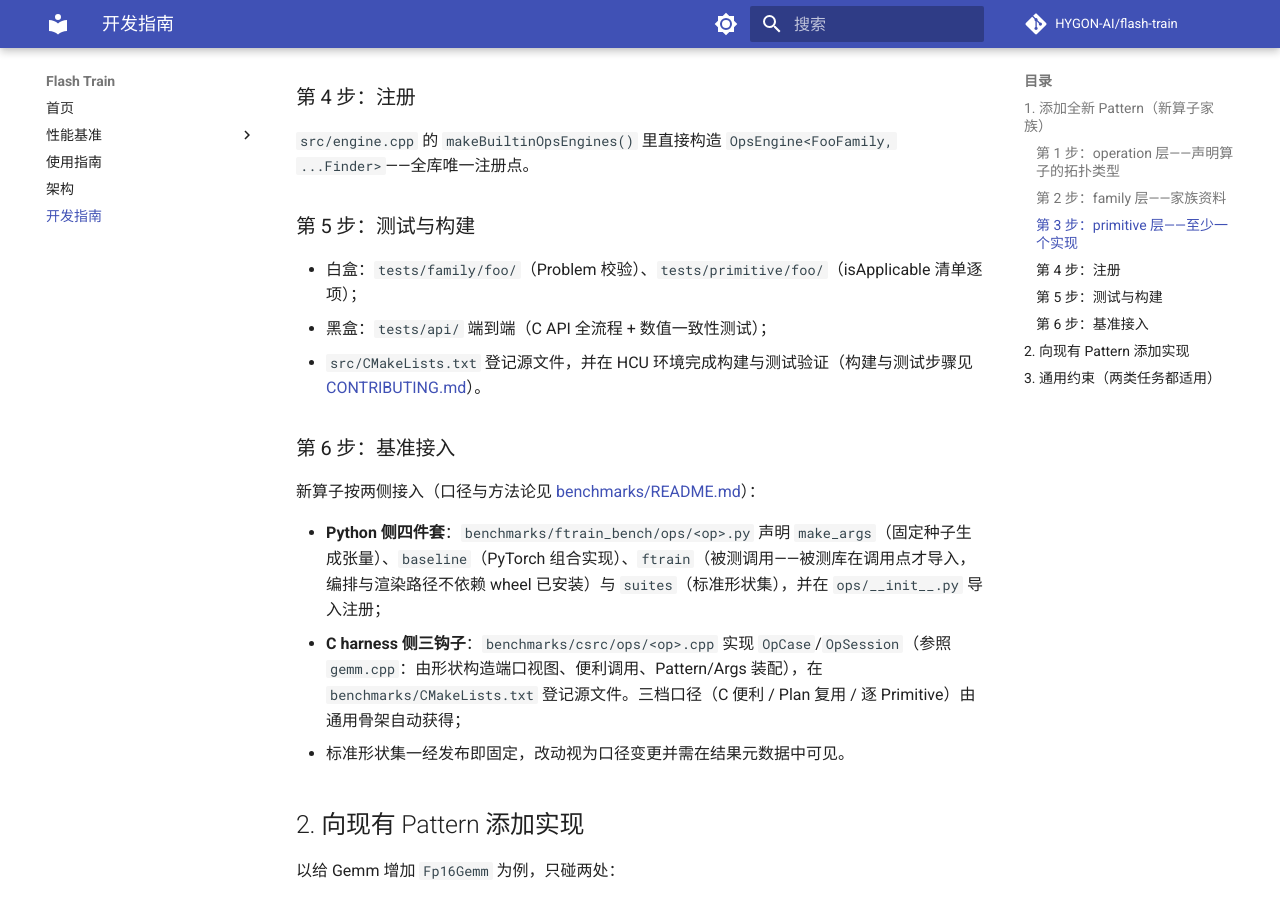
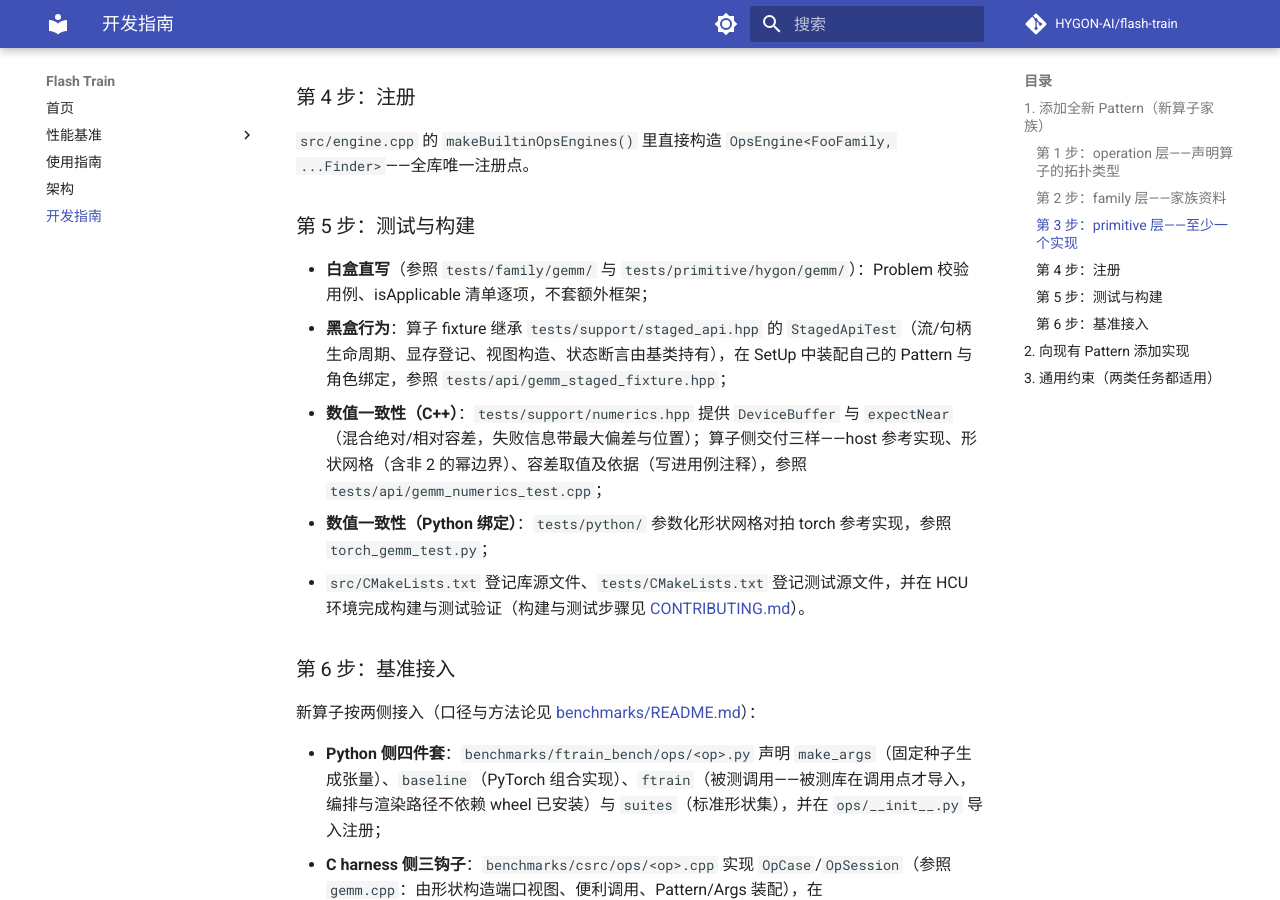
Before and after one commit to HYGON-AI/flash-train, an MkDocs documentation site: the page built from docs/development.md, in a window 1280 px wide and 900 px high, scrolled down 1482 px. Built offline with MkDocs 1.6.1 and Material for MkDocs 9.7.7, drawn with Linux system fonts in a browser that asks for light colours; comment, search, counter and statistics services are not loaded.

Commit message:
docs(test): rewrite the onboarding contract for new-op tests

```diff
--- a/docs/development.md
+++ b/docs/development.md
@@ -42,9 +42,11 @@
 
 ### 第 5 步：测试与构建
 
-- 白盒：`tests/family/foo/`（Problem 校验）、`tests/primitive/foo/`（isApplicable 清单逐项）；
-- 黑盒：`tests/api/` 端到端（C API 全流程 + 数值一致性测试）；
-- `src/CMakeLists.txt` 登记源文件，并在 HCU 环境完成构建与测试验证（构建与测试步骤见 [CONTRIBUTING.md](https://github.com/HYGON-AI/flash-train/blob/develop/CONTRIBUTING.md)）。
+- **白盒直写**（参照 `tests/family/gemm/` 与 `tests/primitive/hygon/gemm/`）：Problem 校验用例、isApplicable 清单逐项，不套额外框架；
+- **黑盒行为**：算子 fixture 继承 `tests/support/staged_api.hpp` 的 `StagedApiTest`（流/句柄生命周期、显存登记、视图构造、状态断言由基类持有），在 SetUp 中装配自己的 Pattern 与角色绑定，参照 `tests/api/gemm_staged_fixture.hpp`；
+- **数值一致性（C++）**：`tests/support/numerics.hpp` 提供 `DeviceBuffer` 与 `expectNear`（混合绝对/相对容差，失败信息带最大偏差与位置）；算子侧交付三样——host 参考实现、形状网格（含非 2 的幂边界）、容差取值及依据（写进用例注释），参照 `tests/api/gemm_numerics_test.cpp`；
+- **数值一致性（Python 绑定）**：`tests/python/` 参数化形状网格对拍 torch 参考实现，参照 `torch_gemm_test.py`；
+- `src/CMakeLists.txt` 登记库源文件、`tests/CMakeLists.txt` 登记测试源文件，并在 HCU 环境完成构建与测试验证（构建与测试步骤见 [CONTRIBUTING.md](https://github.com/HYGON-AI/flash-train/blob/develop/CONTRIBUTING.md)）。
 
 ### 第 6 步：基准接入
 
```
